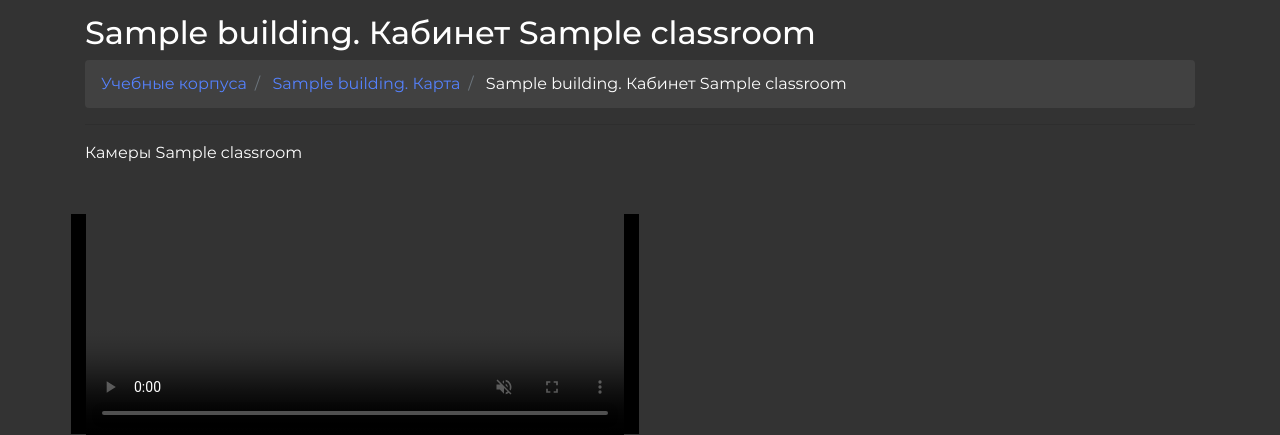
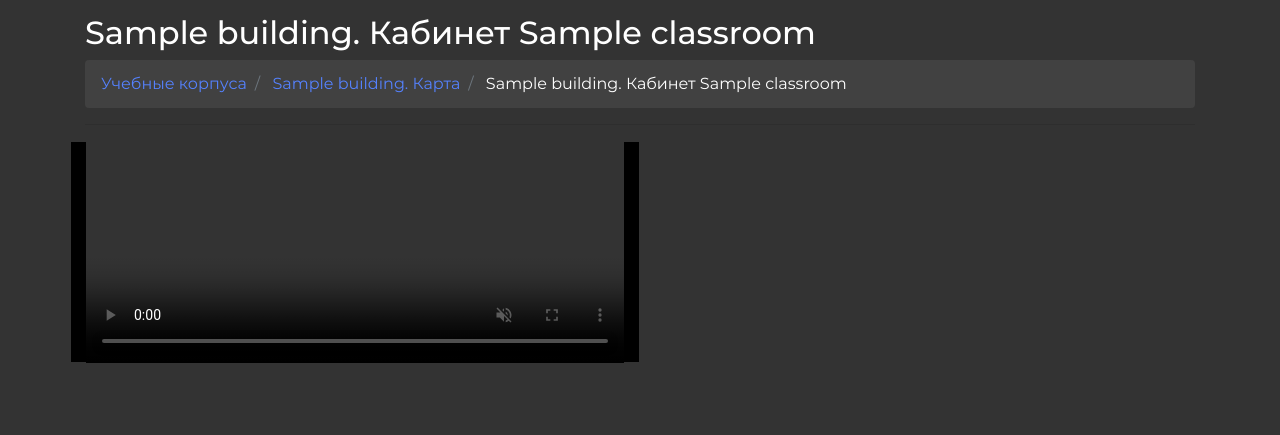
Before and after one commit to gulyaeve/cctv-api, a FastAPI app: template app/templates/monitoring/camera_webrtc.html in a window 1280 px wide. Shown: the part 66-501 px from the top of the page. Run offline with FastAPI, Linux system fonts and the light colour scheme; the template is opened without the code that fills it: most values are stand-ins (such as "Sample title", 1, 10 or a date in 2020); data that the repository does not hold is empty; parts of the project's set-up code (start-up, migrations or seed data) failed here and were passed over; some libraries are stand-ins or nearby versions.

Commit message:
Removed classroom name (we have it on breadcrumb)

```diff
--- a/app/templates/monitoring/camera_webrtc.html
+++ b/app/templates/monitoring/camera_webrtc.html
@@ -27,9 +27,6 @@
     const access_token = getCookie("jwt_access_token");
     // console.log(token);
 </script>
-
-<div class="flex justify-center mb-5 text-3xl">Камеры {{ classroom.name }}</div>
-
 <div class="row">
     {% for camera in cameras %}
     <div class="col-6 video-monitoring">
```
